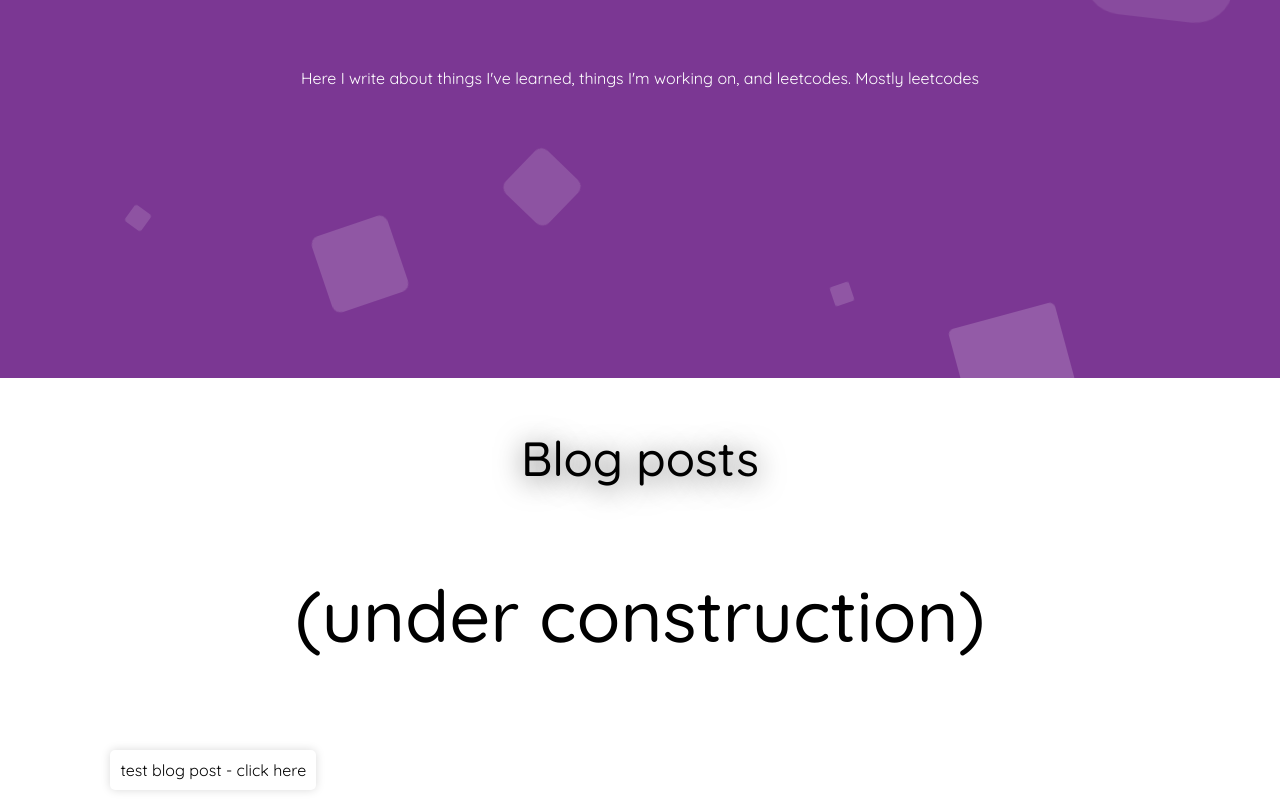
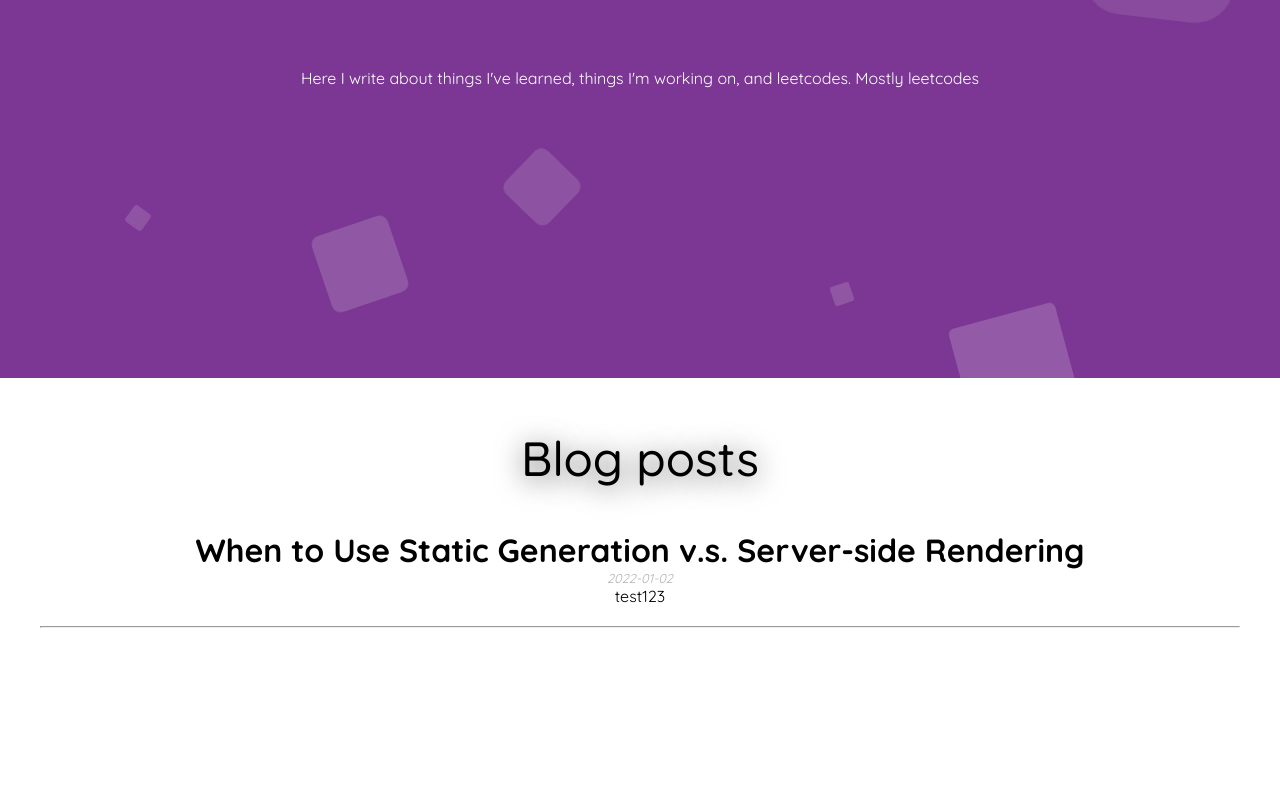
Before and after one commit to jwhunt19/portfolio, a Next.js app: page /blog in a window 1280 px wide. Shown: the part 422-1222 px from the top of the page. After the commit the page ends 1090 px from the top, so only its background shows below. Built offline with nearby package versions, Linux system fonts and the light colour scheme; a web font is replaced by a local one.

Commit message:
render blog posts list on blog page

```diff
--- a/pages/posts/[id].js
+++ b/pages/blog/[id].js
@@ -4,12 +4,6 @@ import { getPostIDs, getPostData } from '../../lib/posts.js'
 export default function Post({ postData }) {
   return (
     <Layout>
-      {postData.title}
-      <br />
-      {postData.id}
-      <br />
-      {postData.date}
-      <br />
       <div dangerouslySetInnerHTML={{ __html: postData.content }} />
     </Layout>
   );
--- /dev/null
+++ b/pages/blog/blog.module.css
@@ -0,0 +1,35 @@
+.title {
+  font-size: 2rem;
+  font-weight: bold;
+}
+
+.date {
+  font-size: 0.8rem;
+  color: grey;
+  opacity: 0.6;
+}
+
+.body code {
+  background-color: #d4d4d4;
+  padding: 0.5rem;
+  border-radius: 0.5rem;
+}
+
+.container {
+  display: flex;
+  flex-direction: column;
+  align-items: flex-start;
+  justify-content: center;
+  padding: 1rem;
+  width: 75%;
+  background-color: aquamarine;
+}
+
+.excerpt {
+  width: 100%;
+}
+
+.date {
+  font-size: 0.8rem;
+  font-style: italic;
+}
--- a/pages/blog/index.js
+++ b/pages/blog/index.js
@@ -1,13 +1,24 @@
 import Head from "next/head";
+import Link from "next/link";
 import React, { useState, useEffect } from "react";
 import { Button, Icon, Menu, MenuItem } from "@material-ui/core";
-import Link from "next/link";
-
 import { FontAwesomeIcon } from "@fortawesome/react-fontawesome";
 import { faGithub, faLinkedin } from "@fortawesome/free-brands-svg-icons";
 import { faBars } from "@fortawesome/free-solid-svg-icons";
 
-export default function Blog() {
+import { getSortedPosts } from "../../lib/posts";
+import styles from './blog.module.css';
+
+export async function getStaticProps() {
+  const posts = getSortedPosts()
+  return {
+    props: {
+      posts,
+    },
+  };
+}
+
+export default function Blog({posts}) {
   // TODO - is this scroll distance stuff useless?
   const [scrollDistance, setScrollDistance] = useState(0);
   useEffect(() => {
@@ -122,12 +133,17 @@ export default function Blog() {
 
       <div className="blog">
         <h2>Blog posts</h2>
-        <h3>(under construction)</h3>
-        <ul>
-          <li>
-            <Link href="/posts/test">test blog post - click here</Link>
-          </li>
-        </ul>
+        {posts.map((post) => (
+          <div key={post.id} className={styles.excerpt}>
+            <div className={styles.title}>
+              <Link href={`/blog/${post.id}/`}>{post.title}</Link>
+            </div>
+            <div className={styles.date}>{post.date}</div>
+            <p>{post.description}</p>
+            <br />
+            <hr />
+          </div>
+        ))}
       </div>
     </>
   );
--- a/styles/globals.css
+++ b/styles/globals.css
@@ -638,7 +638,7 @@ h2 {
 /* BLOG STYLES */
 
 .blog {
-  margin-top: 5vh;
+  margin: 5vh;
   text-align: center;
 }
 
```
